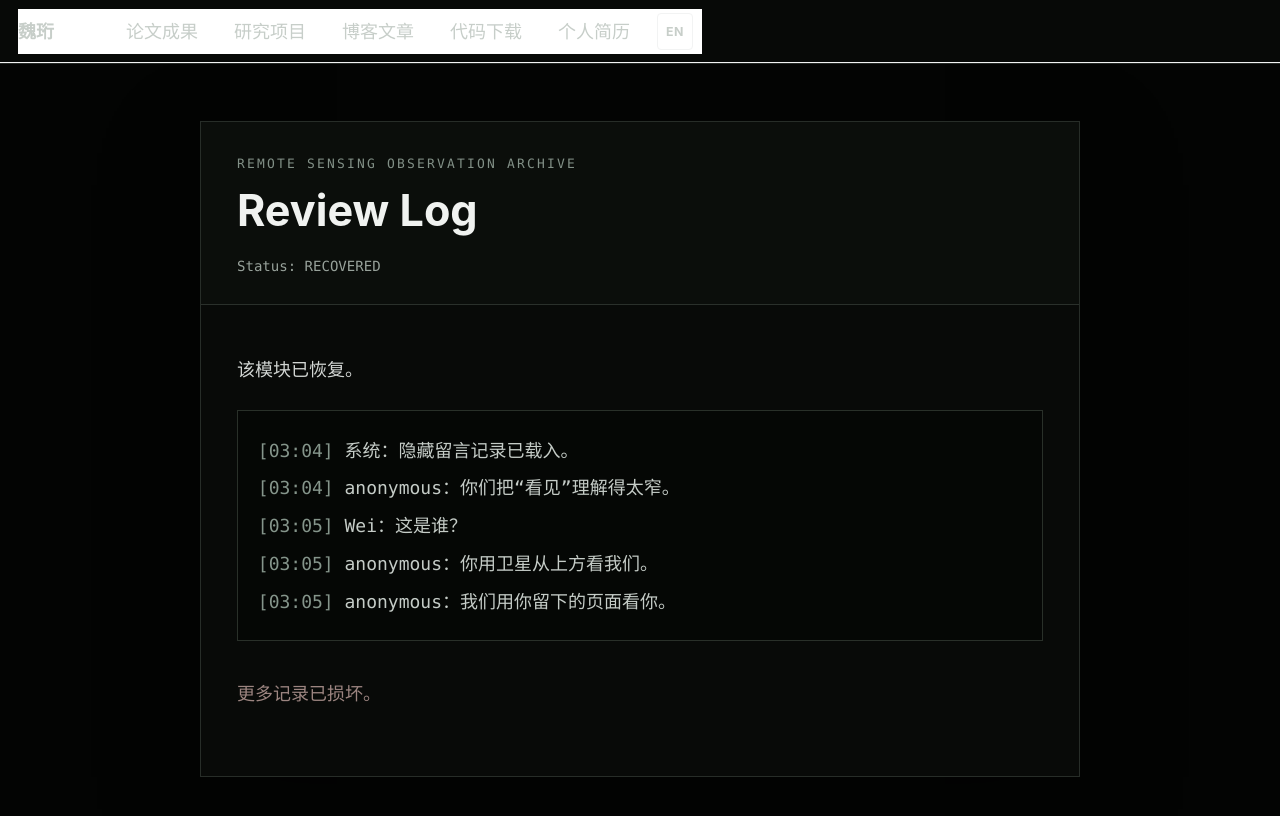
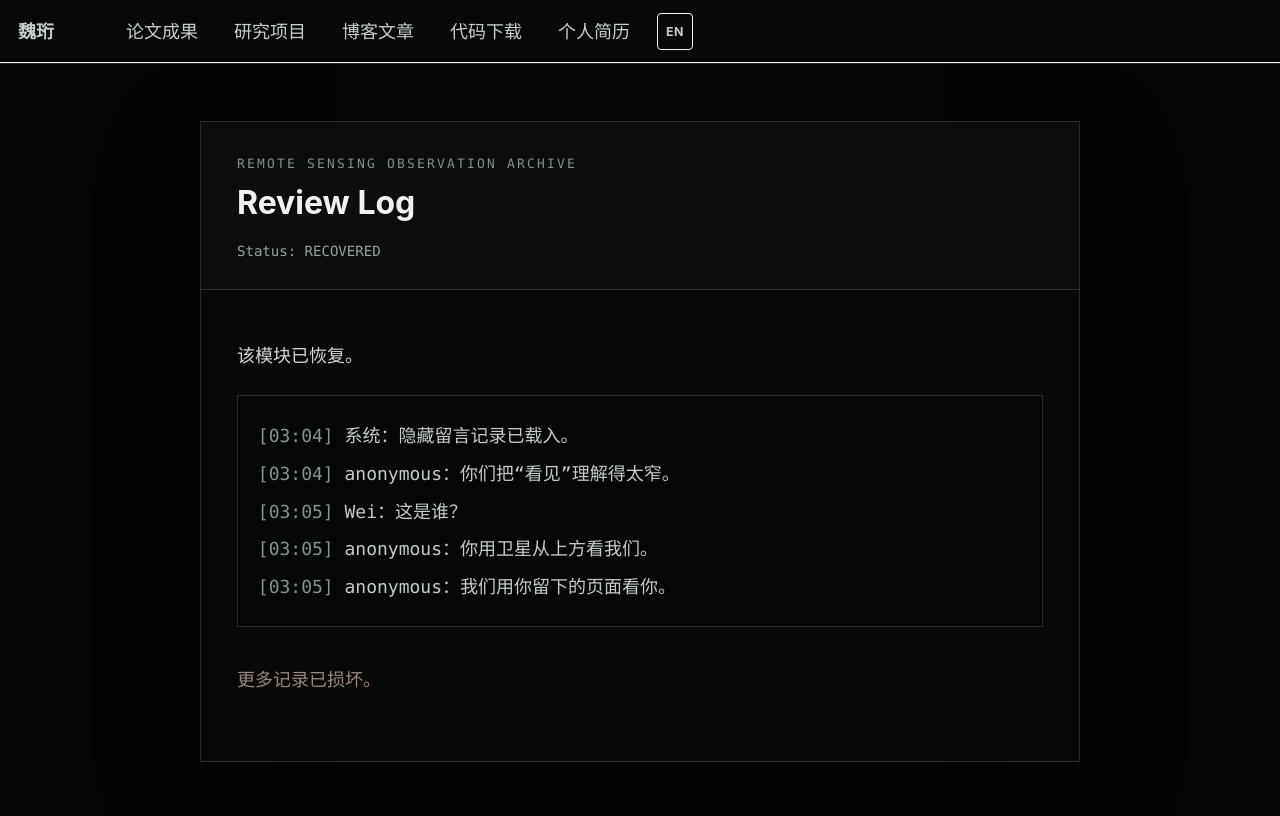
Before and after one commit to NOOB304/NOOB304.github.io, a Jekyll site: the page built from _pages/review-log.md, in a window 1280 px wide and 900 px high. Shown: the top 816 px of the window. Built offline with Jekyll 4.4.1, drawn with Linux system fonts in a browser that asks for light colours.

Commit message:
style: refine ARG page navigation

```diff
--- a/assets/css/arg.css
+++ b/assets/css/arg.css
@@ -151,7 +151,11 @@ body.arg-page::selection {
 }
 
 body.arg-page .masthead,
+body.arg-page .masthead__inner-wrap,
+body.arg-page .masthead__menu,
 body.arg-page .greedy-nav,
+body.arg-page .greedy-nav .visible-links,
+body.arg-page .greedy-nav .visible-links li,
 body.arg-page .greedy-nav .hidden-links {
   color: #d5d9d6;
   background: #070907;
@@ -165,6 +169,18 @@ body.arg-page .masthead {
 body.arg-page .greedy-nav a,
 body.arg-page .greedy-nav a:visited {
   color: #c7cec9;
+  background: #070907;
+}
+
+body.arg-page .greedy-nav a:hover,
+body.arg-page .greedy-nav a:focus {
+  color: #fff;
+  background: #121512;
+}
+
+body.arg-page .greedy-nav button {
+  color: #c7cec9;
+  background: #070907;
 }
 
 body.arg-page #theme-toggle {
@@ -203,7 +219,7 @@ body.arg-page .page__footer a {
 .arg-record__header h1 {
   margin: 0.45rem 0 1rem;
   color: #f0f2f0;
-  font-size: clamp(1.65rem, 4vw, 2.4rem);
+  font-size: clamp(30px, 2.5vw, 39px) !important;
   line-height: 1.3;
 }
 
```
